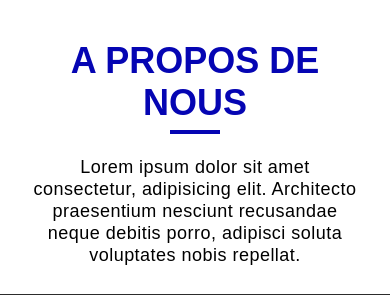
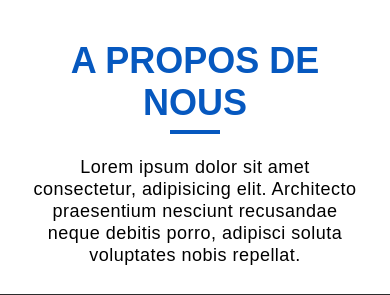
Before and after one commit to NormalGuy42/School-website, a PHP site: the page made by Lycée-primaire/about.html in a window 390 px wide. Shown: the part 104-399 px from the top of the page. Run offline with PHP 8.4, Linux system fonts and the light colour scheme.

Commit message:
New commit

```diff
--- a/Lycée-primaire/style.css
+++ b/Lycée-primaire/style.css
@@ -69,14 +69,14 @@ header nav{
 .title{
     font-size: 36px;
     margin: 20px 0 20px;
-    color: #0505b3;
+    color: var(--title-blue);
     text-align: center;
 }
 .underline{
     height: 4px;
     width: 50px;
     margin: 0 auto;
-    background-color: #0505b3;
+    background-color: var(--title-blue);
     position: relative;
     top: -14px;
 }
@@ -199,7 +199,7 @@ footer svg{
         display: block;
         height: 300px;
         position: absolute;
-        top: 104px;
+        top: 100px;
         left: -100%;
         background-color: #01509d;
         width: 100%;
```
